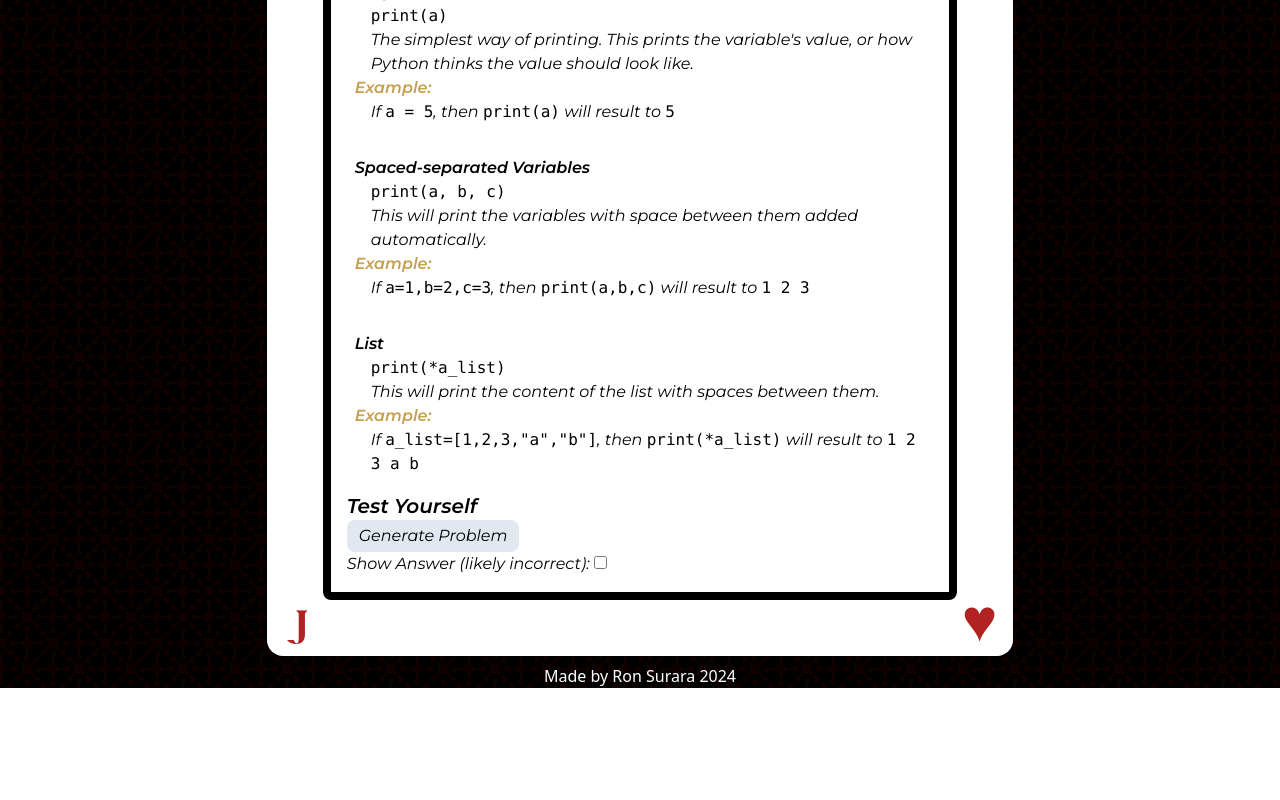
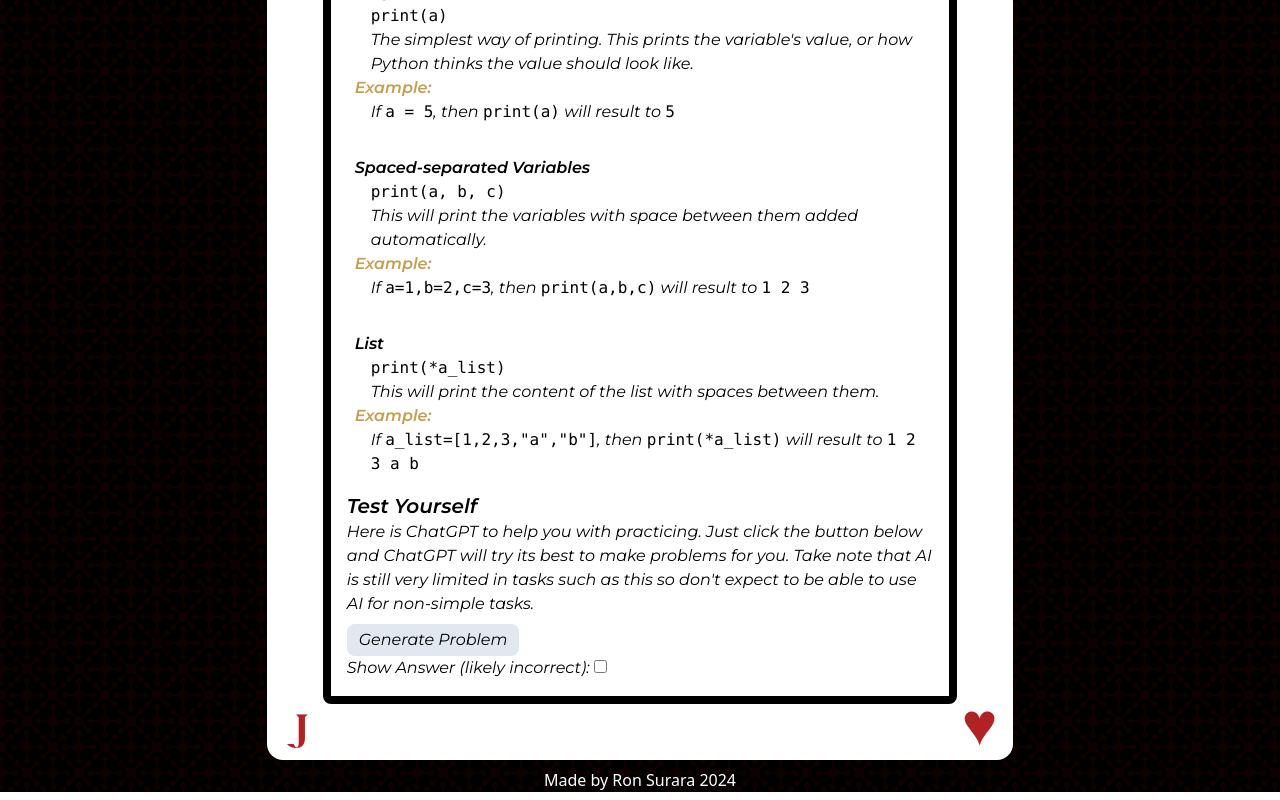
Before and after one commit to smtnhacker/python-tutorial, a SvelteKit app in the folder client/: page /io in a window 1280 px wide. Shown: the part 1360-2160 px from the top of the page. Before the commit the page ends 2056 px from the top, so only its background shows below. Built offline with nearby package versions, Linux system fonts and the light colour scheme; sample sign-in values are in the browser's storage.

Commit message:
chore: add disclaimer on chatgpt usage

```diff
--- a/client/src/routes/io/+page.svelte
+++ b/client/src/routes/io/+page.svelte
@@ -95,7 +95,10 @@
                 </div>
                 <div>
                     <h1 class="font-semibold text-xl">Test Yourself</h1>
-                    <button on:click={get_sample} class="bg-slate-200 px-3 py-1 rounded-lg">Generate Problem</button>
+                    <p>
+                        Here is ChatGPT to help you with practicing. Just click the button below and ChatGPT will try its best to make problems for you. Take note that AI is still very limited in tasks such as this so don't expect to be able to use AI for non-simple tasks.
+                    </p>
+                    <button on:click={get_sample} class="bg-slate-200 px-3 py-1 rounded-lg mt-2">Generate Problem</button>
                     <div class="pl-8">
                         <div>
                             {@html marked(question)}
```
